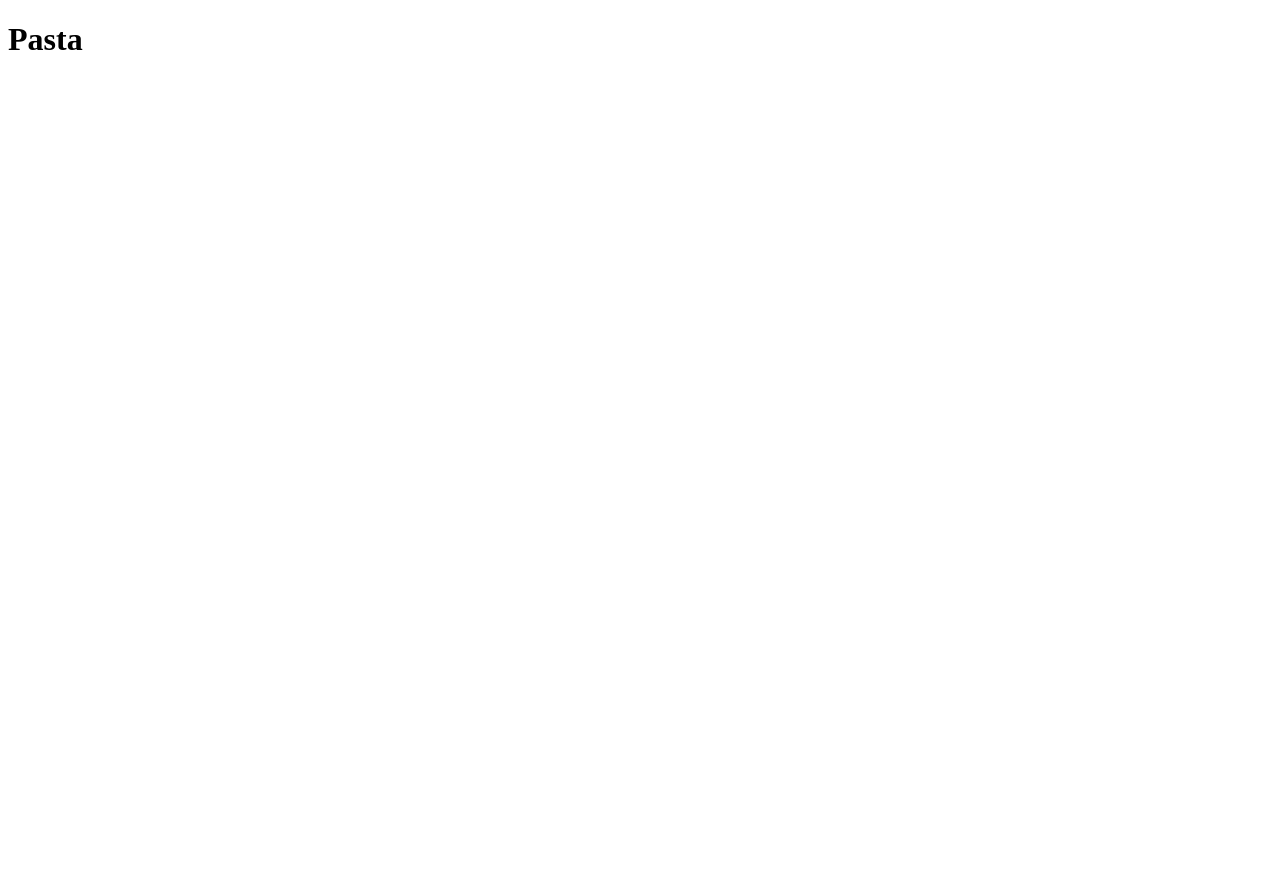
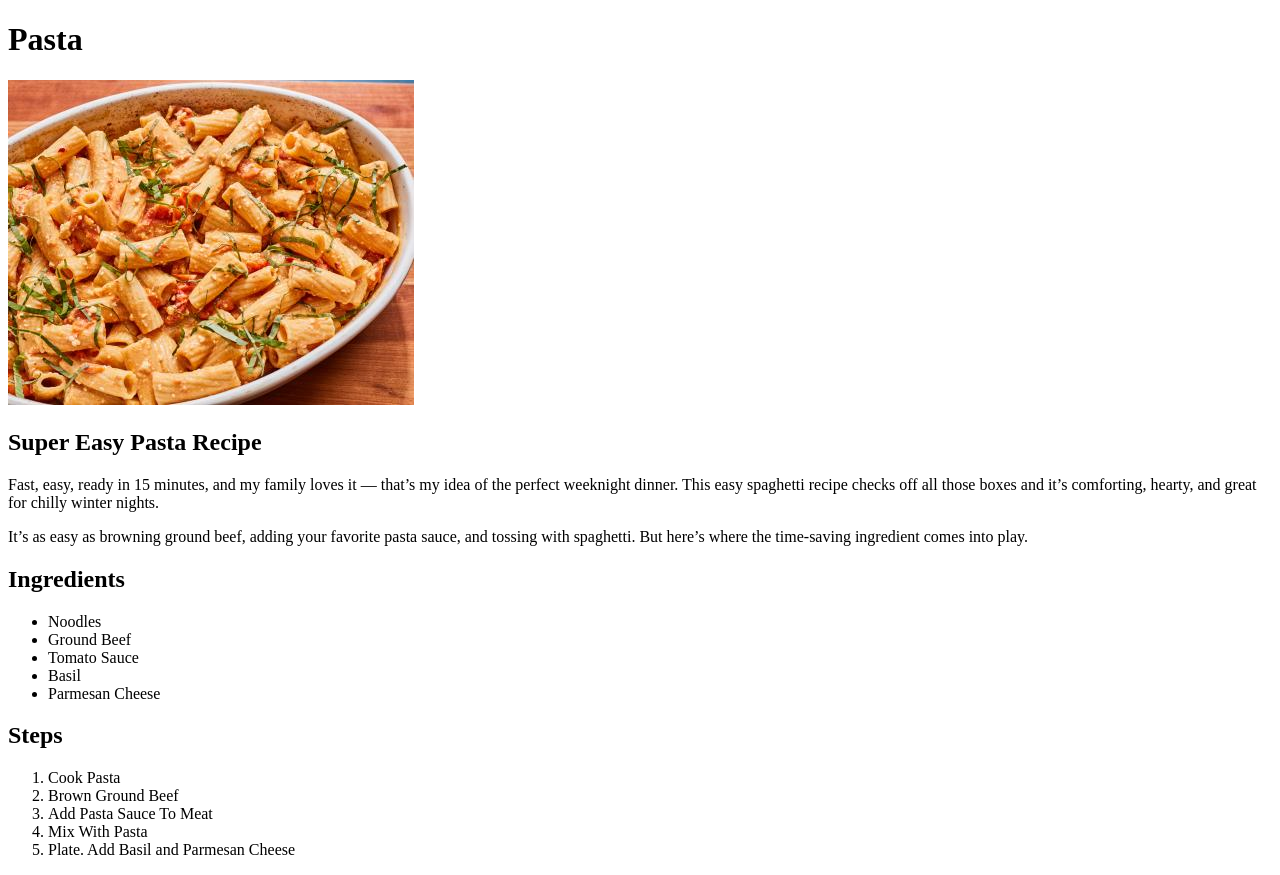
Before and after one commit to hunters48/odin-recipes, a plain HTML site: page recipes/pasta.html in a window 1280 px wide. Before the commit the page ends 800 px from the top, so only its background shows below. Drawn offline with Linux system fonts and the light colour scheme.

Commit message:
Add recipe to pasta.html

```diff
--- a/recipes/pasta.html
+++ b/recipes/pasta.html
@@ -8,5 +8,33 @@
 </head>
 <body>
     <h1>Pasta</h1>
+        <img src="../images/pasta.jpeg" alt="Pasta">
+    <h2>Super Easy Pasta Recipe</h2>
+    <p>
+        Fast, easy, ready in 15 minutes, and my family loves it — that’s my idea of the perfect weeknight dinner.
+        This easy spaghetti recipe checks off all those boxes and it’s comforting, hearty, and great for chilly winter nights.
+    </p>
+    <p>
+        It’s as easy as browning ground beef, adding your favorite pasta sauce, and tossing with spaghetti. But here’s where the time-saving ingredient comes into play.
+    </p>
+
+    <h2>Ingredients</h2>
+    <ul>
+        <li>Noodles</li>
+        <li>Ground Beef</li>
+        <li>Tomato Sauce</li>
+        <li>Basil</li>
+        <li>Parmesan Cheese</li>
+    </ul>
+
+    <h2>Steps</h2>
+    <ol>
+        <li>Cook Pasta</li>
+        <li>Brown Ground Beef</li>
+        <li>Add Pasta Sauce To Meat</li>
+        <li>Mix With Pasta</li>
+        <li>Plate. Add Basil and Parmesan Cheese</li>
+    </ol>
+
 </body>
 </html>
```
Also changed, not shown: images/pasta.jpeg (added).
